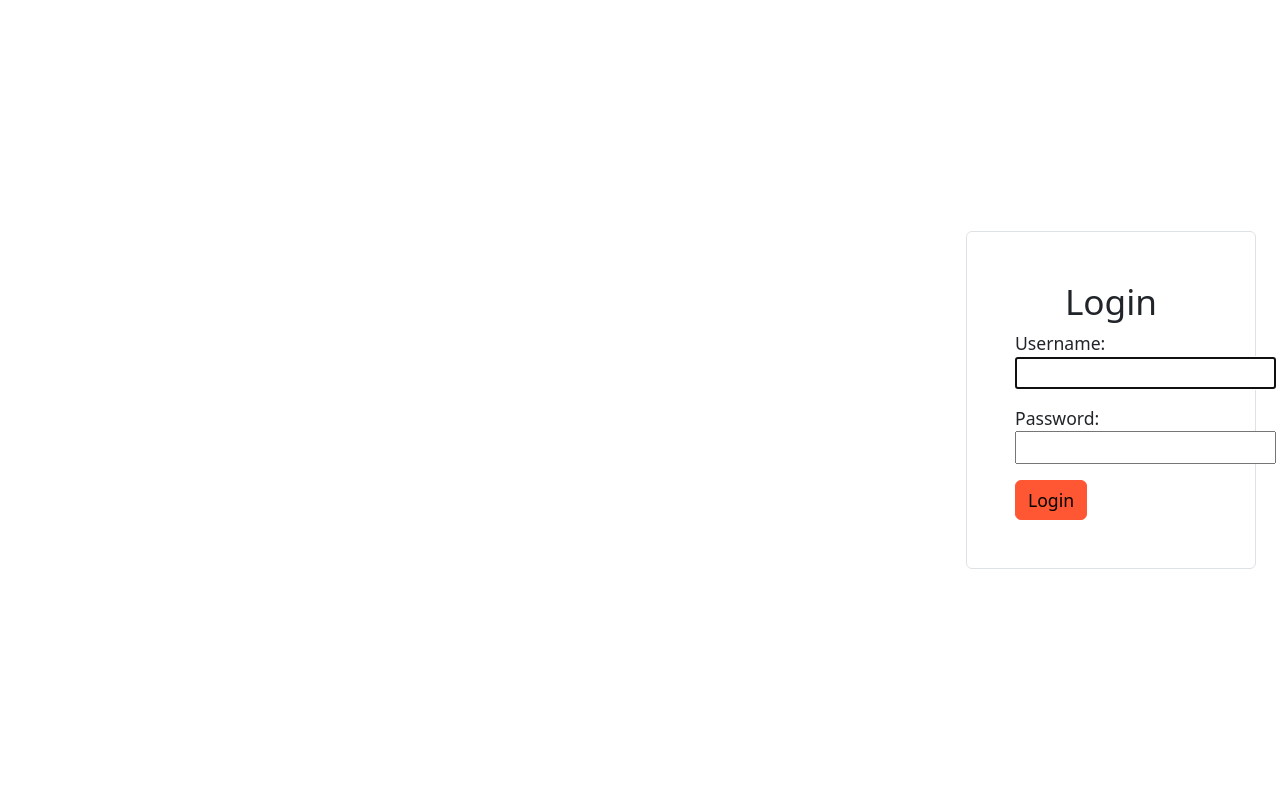
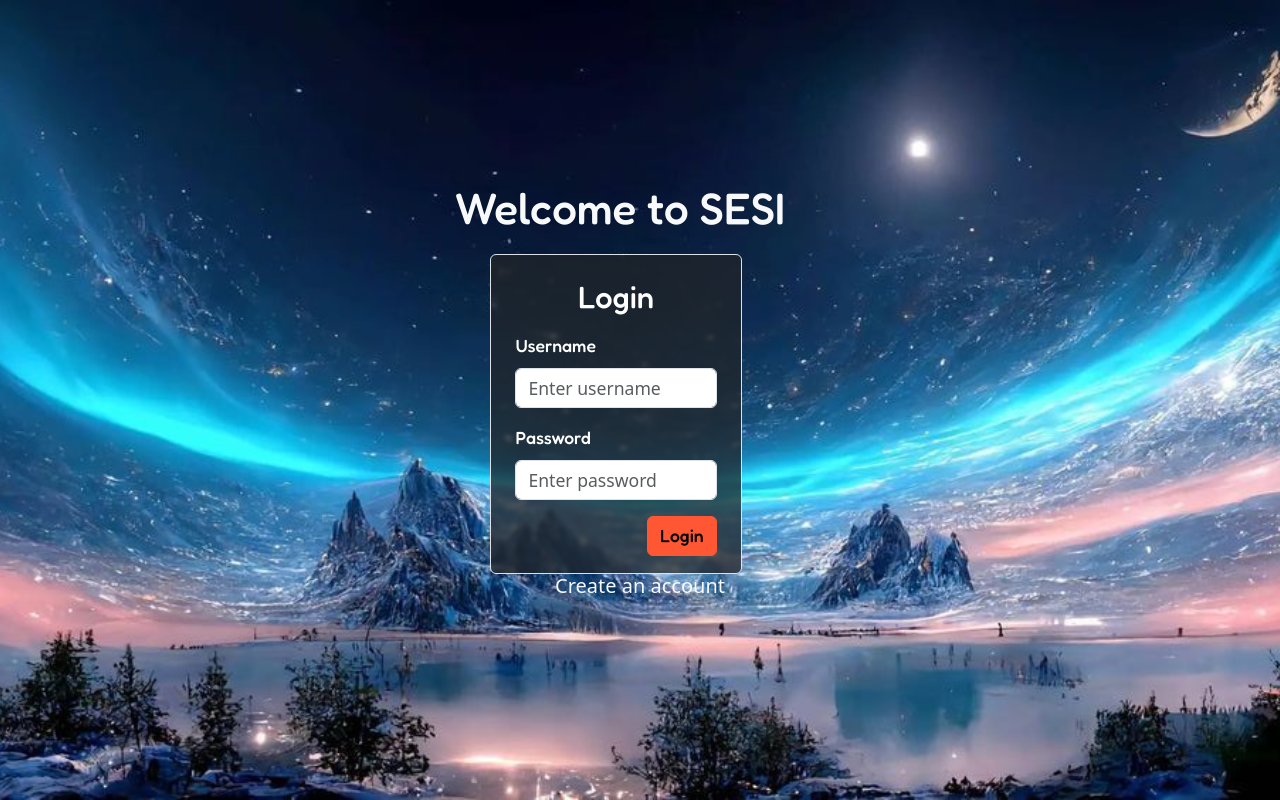
Before and after one commit to alon1194/e-commerce, a Django app: page / in a window 1280 px wide. Run offline with Django 5.2, Linux system fonts and the light colour scheme; style sheets or scripts are compiled from the project's sources; some libraries are stand-ins or nearby versions.

Commit message:
still login

```diff
--- a/oms/oms/settings.py
+++ b/oms/oms/settings.py
@@ -46,6 +46,7 @@ INSTALLED_APPS = [
 ]
 SASS_PROCESSOR_ROOT = os.path.join(BASE_DIR, 'scss')
 STATICFILES_DIRS = [
+    os.path.join(BASE_DIR, "static"),
     os.path.join(BASE_DIR, 'node_modules/bootstrap/dist'),
     SASS_PROCESSOR_ROOT,
 ]
@@ -141,3 +142,6 @@ STATIC_ROOT = os.path.join(BASE_DIR, "staticfiles")
 # https://docs.djangoproject.com/en/5.2/ref/settings/#default-auto-field
 
 DEFAULT_AUTO_FIELD = 'django.db.models.BigAutoField'
+
+MEDIA_URL = '/media/'
+MEDIA_ROOT = os.path.join(BASE_DIR, 'media')
--- a/oms/userauth/templates/auth/login.html
+++ b/oms/userauth/templates/auth/login.html
@@ -3,23 +3,50 @@
 {% load static %}
 
 {% block content %}
-<div class="container-fluid vh-100 d-flex  justify-content-center align-items-center ">
-    <div class="row w-100">
+<link href="https://fonts.googleapis.com/css2?family=Fredoka:wght@500&display=swap" rel="stylesheet">
+<style>
+  .login-bg {
+    height: 100vh;
+    background-image: url("{% static 'image/login.jpg' %}");
+    background-size: cover;
+    background-position: center;
+    background-repeat: no-repeat;
+  }
 
-        <div class="col-9"></div>
+  .login-box {
+    width: 300px;
+    backdrop-filter: blur(2px);
+  }
+</style>
 
-        <div class="col-3">
-            <div class="login-box  border rounded p-5">
-                <h2 class = "text-center">Login</h2>
+<div class="container-fluid  flex-column login-bg d-flex justify-content-center  align-items-center">
+   <div>
+    <h1 class = "text-light   " style = "margin-right:40px; margin-bottom: 20px;  font-family: 'Fredoka', sans-serif">Welcome to SESI </h1>
+   </div>
+  <div class="login-box border rounded p-4 bg-dark bg-opacity-75 me-5" style = "height:40%; width:20%">
+    <h3 class="mb-3 text-white text-center" style = " font-family: 'Fredoka', sans-serif">Login</h3>
 
-                <form method="post">
-                    {% csrf_token %}
-                    {{ form.as_p }}
-                    <button class="btn btn-primary" type="submit">Login</button>
-                </form>
-            </div>
-        </div>
+    <div class="mb-3">
+      <label class="form-label text-white" style = " font-family: 'Fredoka', sans-serif">Username</label>
+      <input type="text" class="form-control" placeholder="Enter username">
+    </div>
 
+    <div class="mb-3">
+      <label class="form-label text-white"style = " font-family: 'Fredoka', sans-serif">Password</label>
+      <input type="password" class="form-control" placeholder="Enter password">
     </div>
+
+    <div class="d-flex justify-content-end">
+      <button class="btn btn-primary"style = " font-family: 'Fredoka', sans-serif">Login</button>
+    </div>
+  </div>
+
+
+  <div >
+        <h1 class = "text-light d-flex text-start" style = " margin-bottom: 20px;   font-size:20px; font-weight:400;">Create an account  </h1>
+
+
+  </div>
+
 </div>
 {% endblock %}
```
Also changed, not shown: oms/static/image/login.jpg (added), oms/static/image/logins.jpeg (added).
